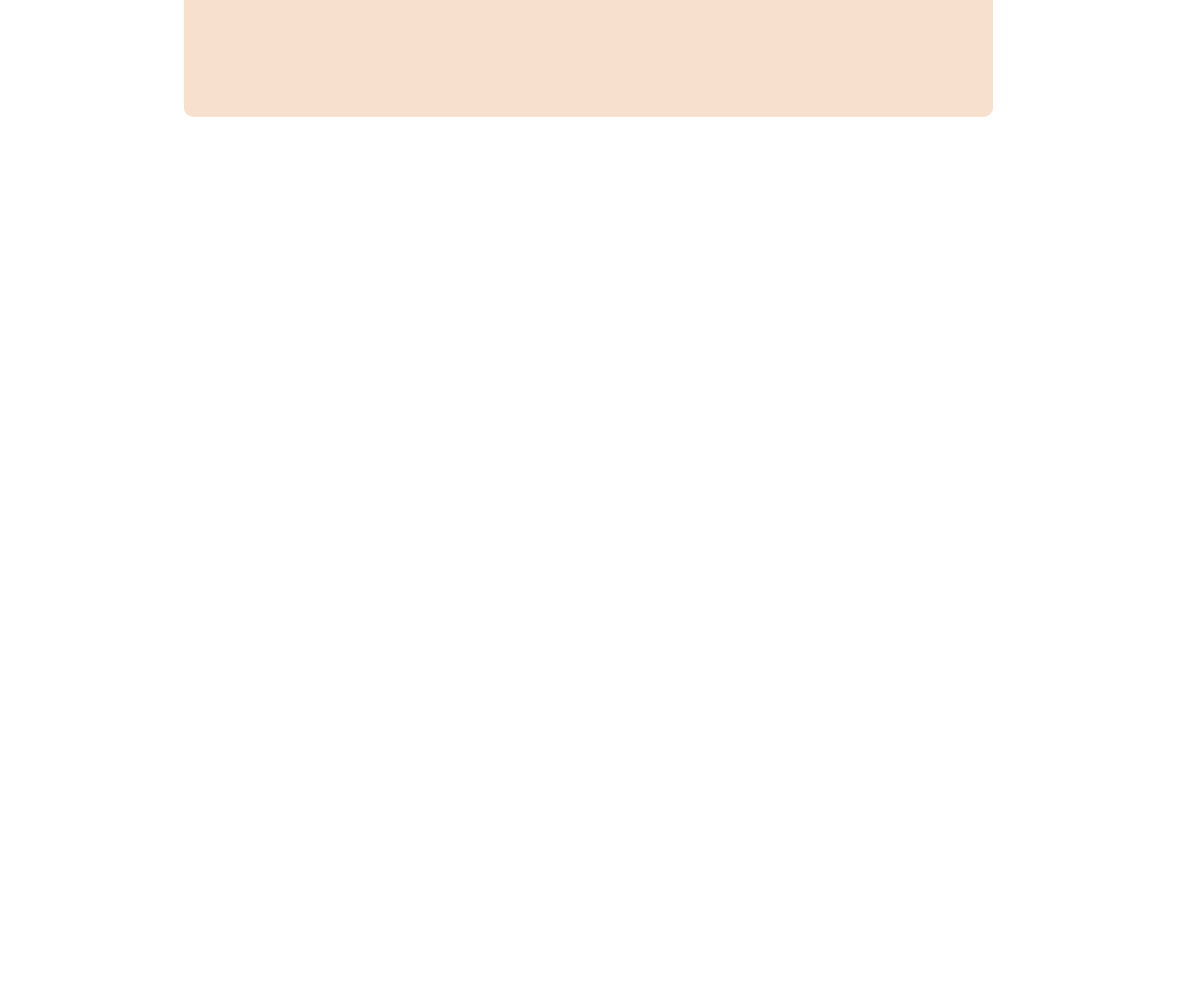
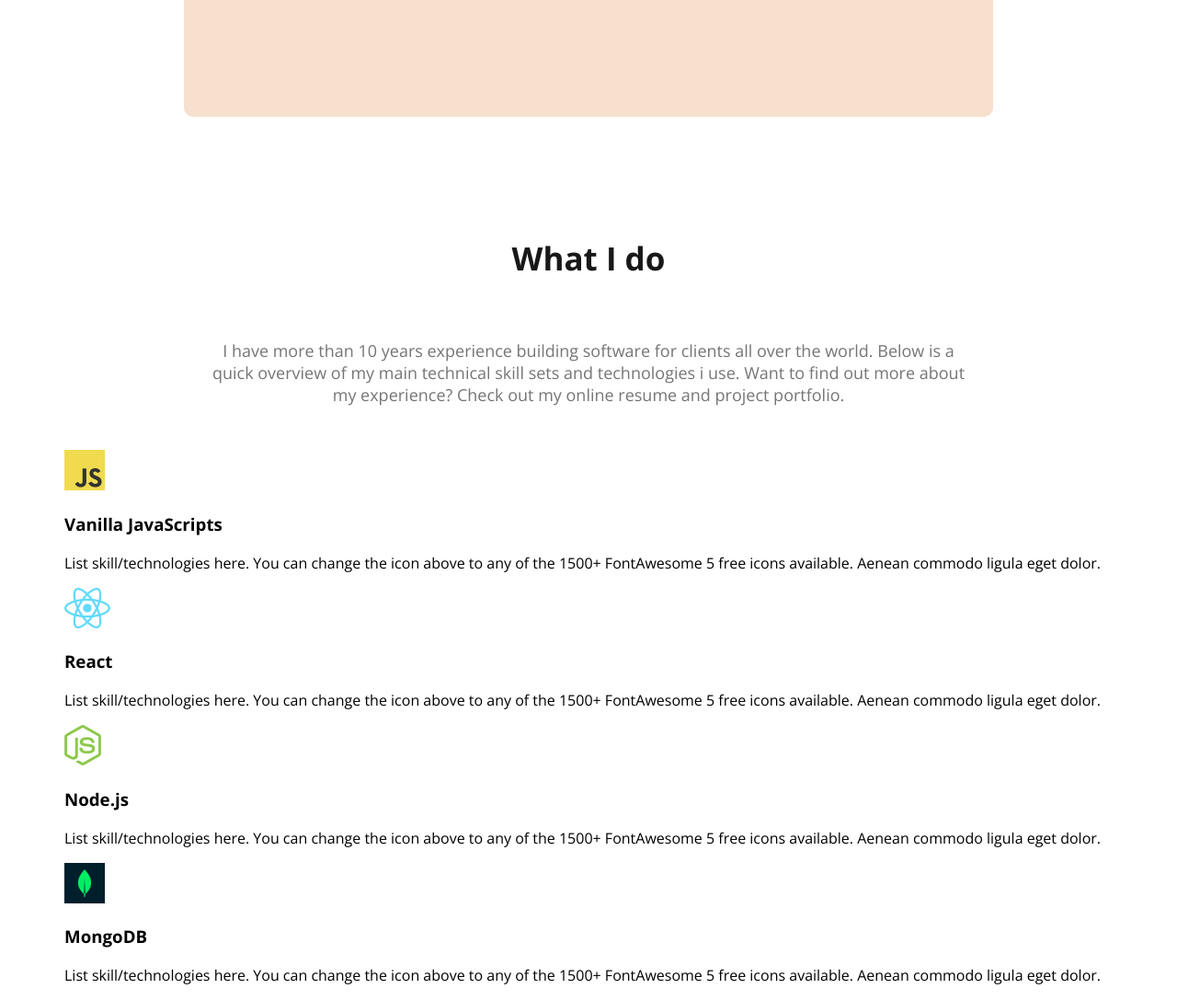
Before and after one commit to Shuhi77/web-developer-portfolio, a plain HTML site: page index.html in a window 1280 px wide. Shown: the part 1322-2409 px from the top of the page at 92% size. Before the commit the page ends 1579 px from the top, so only its background shows below. Drawn offline with nearby package versions, Linux system fonts and the light colour scheme.

Commit message:
added images

```diff
--- a/index.html
+++ b/index.html
@@ -68,12 +68,36 @@
                     <p class="info-description">Los Angeles, USA</p>
 
                 </div>
+ </div>
+        </section>
 
+        <!-- What i do section start -->
+        <section>
+            <h3 class="section-title">What I do</h3>
+            <p id="what-i-do-description" class="section-description"> I have more than 10 years experience building software for clients all over the world. Below is a quick overview of my main technical skill sets and technologies i use. Want to find out more about my experience? Check out my online resume and project portfolio.</p>
+            <div class="skills-container">
+                <!-- .skill*4>img+h3.skill-title+p.skill-description -->
 
-
-
-
-
+                <div class="skill">
+                    <img src="images/icons/js.png" alt="">
+                    <h3 class="skill-title">Vanilla JavaScripts</h3>
+                    <p class="skill-description">List skill/technologies here. You can change the icon above to any of the 1500+ FontAwesome 5 free icons available. Aenean commodo ligula eget dolor.</p>
+                </div>
+                <div class="skill">
+                    <img src="images/icons/react.png" alt="">
+                    <h3 class="skill-title">React</h3>
+                    <p class="skill-description">List skill/technologies here. You can change the icon above to any of the 1500+ FontAwesome 5 free icons available. Aenean commodo ligula eget dolor.</p>
+                </div>
+                <div class="skill">
+                    <img src="images/icons/nodejs.png" alt="">
+                    <h3 class="skill-title">Node.js</h3>
+                    <p class="skill-description">List skill/technologies here. You can change the icon above to any of the 1500+ FontAwesome 5 free icons available. Aenean commodo ligula eget dolor.</p>
+                </div>
+                <div class="skill">
+                    <img src="images/icons/mongo.png" alt="">
+                    <h3 class="skill-title">MongoDB</h3>
+                    <p class="skill-description">List skill/technologies here. You can change the icon above to any of the 1500+ FontAwesome 5 free icons available. Aenean commodo ligula eget dolor.</p>
+                </div>
 
 
 
--- a/styles/portfolio.css
+++ b/styles/portfolio.css
@@ -152,3 +152,7 @@ main{
 .about-info{
     text-align: center;
 }
+
+#what-i-do-description{
+    padding: 30px 150px;
+}
```
